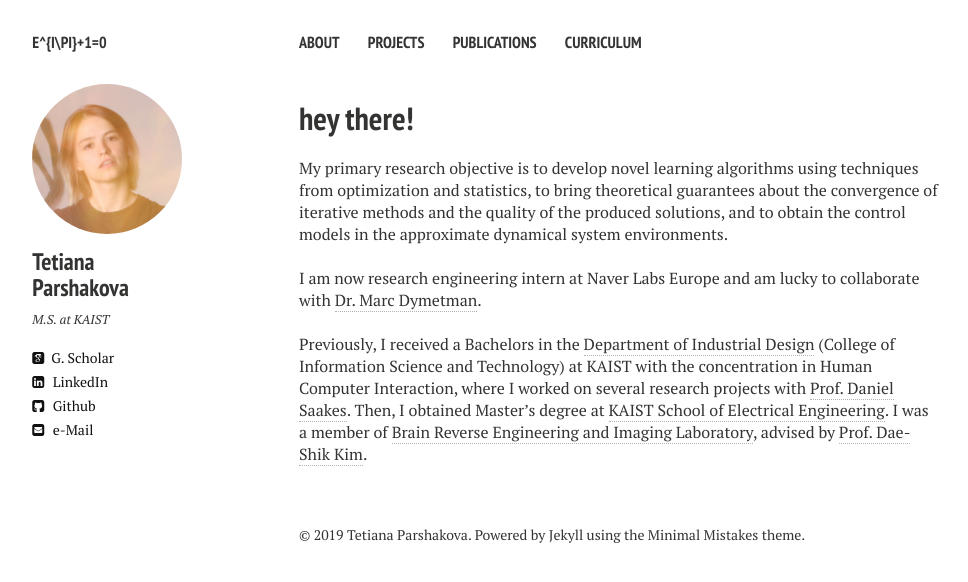
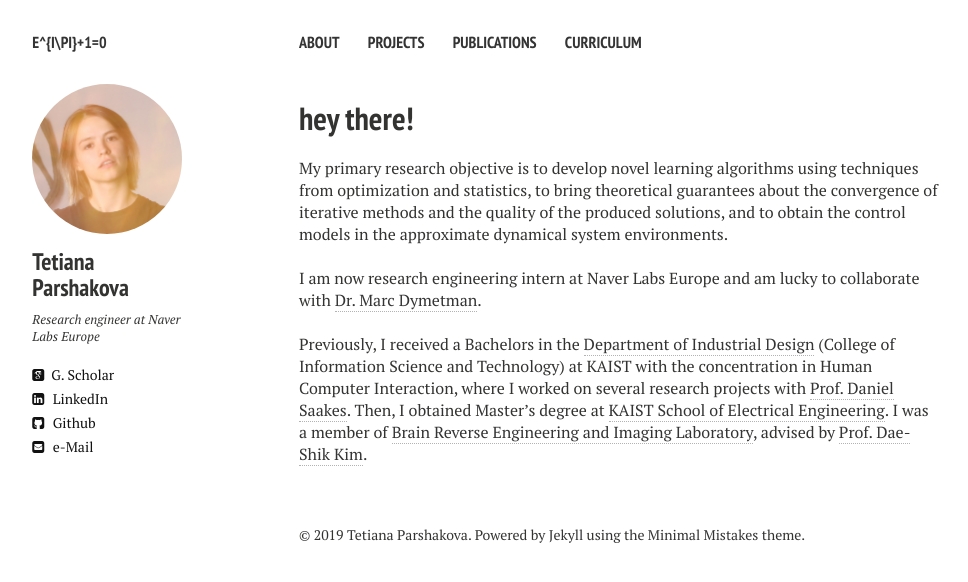
Before and after one commit to alexanch/parshakova.github.io, a Jekyll site: the page built from index.md, in a window 1280 px wide. Shown: the top 582 px of the page, without its empty margins (21-989 px from the left). Built offline with Jekyll 4.4.1, drawn with Linux system fonts in a browser that asks for light colours; nearby versions of some CDN libraries.

Commit message:
Update _config.yml

```diff
--- a/_config.yml
+++ b/_config.yml
@@ -7,7 +7,7 @@ url:              //parshakova.github.io
 owner:
   name:           Tetiana Parshakova
   avatar:         avatar.jpg
-  bio:            M.S. at KAIST
+  bio:            Research engineer at Naver Labs Europe
   email:          ten10@kaist.ac.kr
   # Social networking links are used in author-bio sidebar. Update and remove as you like.
   linkedin: tanya-parshakova
```
